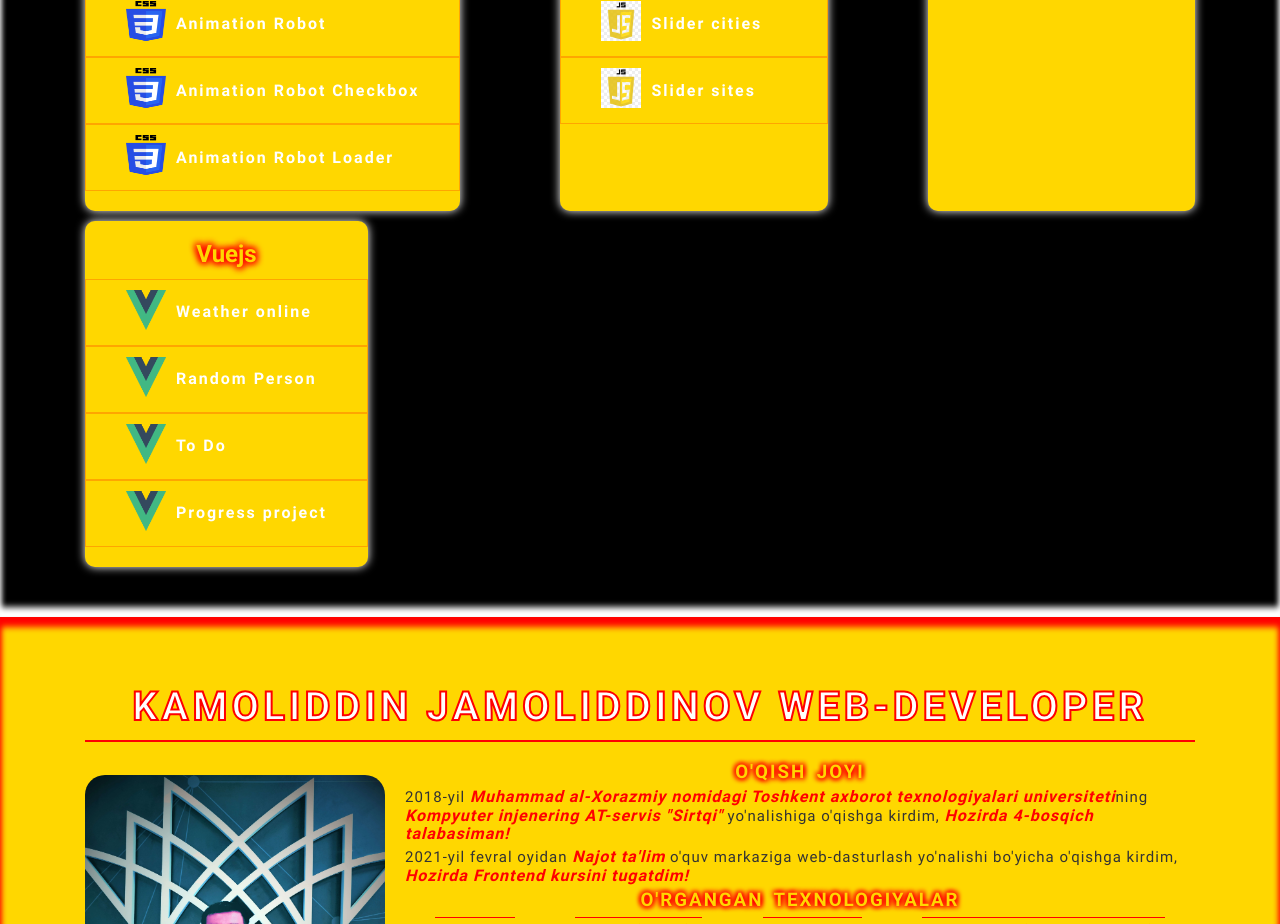
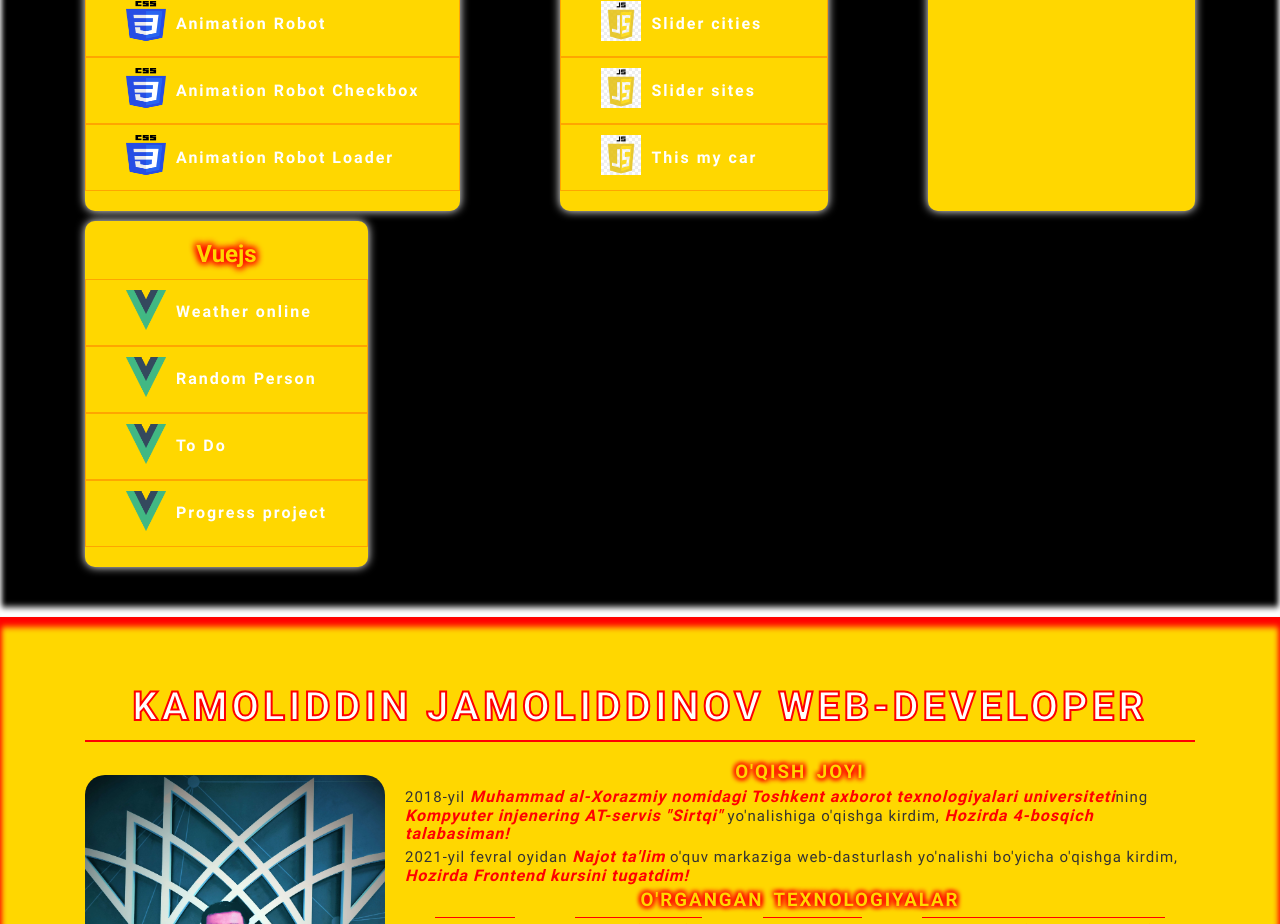
Before and after one commit to kamoliddin5917/portfolio, a plain HTML site: page index.html in a window 1280 px wide. Shown: the part 1440-2364 px from the top of the page. Drawn offline with Linux system fonts and the light colour scheme.

Commit message:
new site put name this my car

```diff
--- a/index.html
+++ b/index.html
@@ -117,6 +117,8 @@
                   cities</a></li>
               <li class="box__list"><a class="box__link" href="https://thismysites.netlify.app/" target="_blank">Slider
                   sites</a></li>
+              <li class="box__list"><a class="box__link" href="https://thismycar.netlify.app/" target="_blank">This my
+                  car</a></li>
             </ul>
           </li>
           <li class="work__list animation">
```
